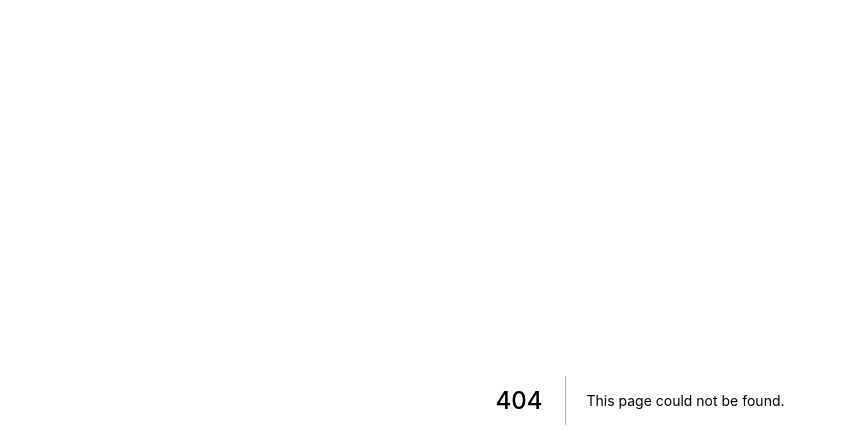
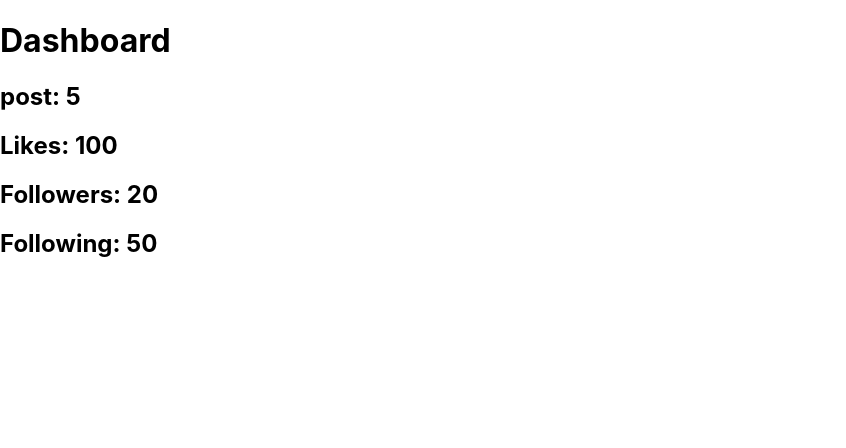
Before and after one commit to Sumit45doc/Nextjstut, a Next.js app: page /dashboard-swr in a window 1280 px wide. Before the commit this address had no page. Shown: the top 448 px of the page, without its empty margins (0-846 px from the left). Built offline with nearby package versions, Linux system fonts and the light colour scheme; data requests are answered from the project's data file.

Commit message:
use SWR hook
swr is better than useeffect for fetching data

```diff
--- a/package.json
+++ b/package.json
@@ -13,7 +13,8 @@
     "json-server": "^0.16.3",
     "next": "11.0.1",
     "react": "17.0.2",
-    "react-dom": "17.0.2"
+    "react-dom": "17.0.2",
+    "swr": "^0.5.6"
   },
   "devDependencies": {
     "eslint": "7.31.0",
--- /dev/null
+++ b/pages/dashboard-swr.js
@@ -0,0 +1,19 @@
+import useSwr from "swr"
+const fetcher = url => fetch(url).then(res => res.json());
+function DashboardSwr() {
+    const { data, error } = useSwr("http://localhost:4000/dashboard", fetcher);
+    if (!data) return <h1>Loading ...</h1>
+    if (error) return <h1>An error occured</h1>
+
+    return (
+        <div>
+            <h1>Dashboard</h1>
+            <h2>post: {data.post}</h2>
+            <h2>Likes: {data.likes}</h2>
+            <h2>Followers: {data.followers}</h2>
+            <h2>Following: {data.following}</h2>
+        </div>
+    )
+}
+
+export default DashboardSwr
--- a/pages/index.js
+++ b/pages/index.js
@@ -37,6 +37,10 @@ function Home() {
             <Link href="/dashboard">
                 <a>Dashboard</a>
             </Link>
+            <br />
+            <Link href="/dashboard-swr">
+                <a>Dashboard-swr</a>
+            </Link>
         </>
     )
 }
```
Also changed, not shown: 1 other file (tests, documents, lock files or other folders).
